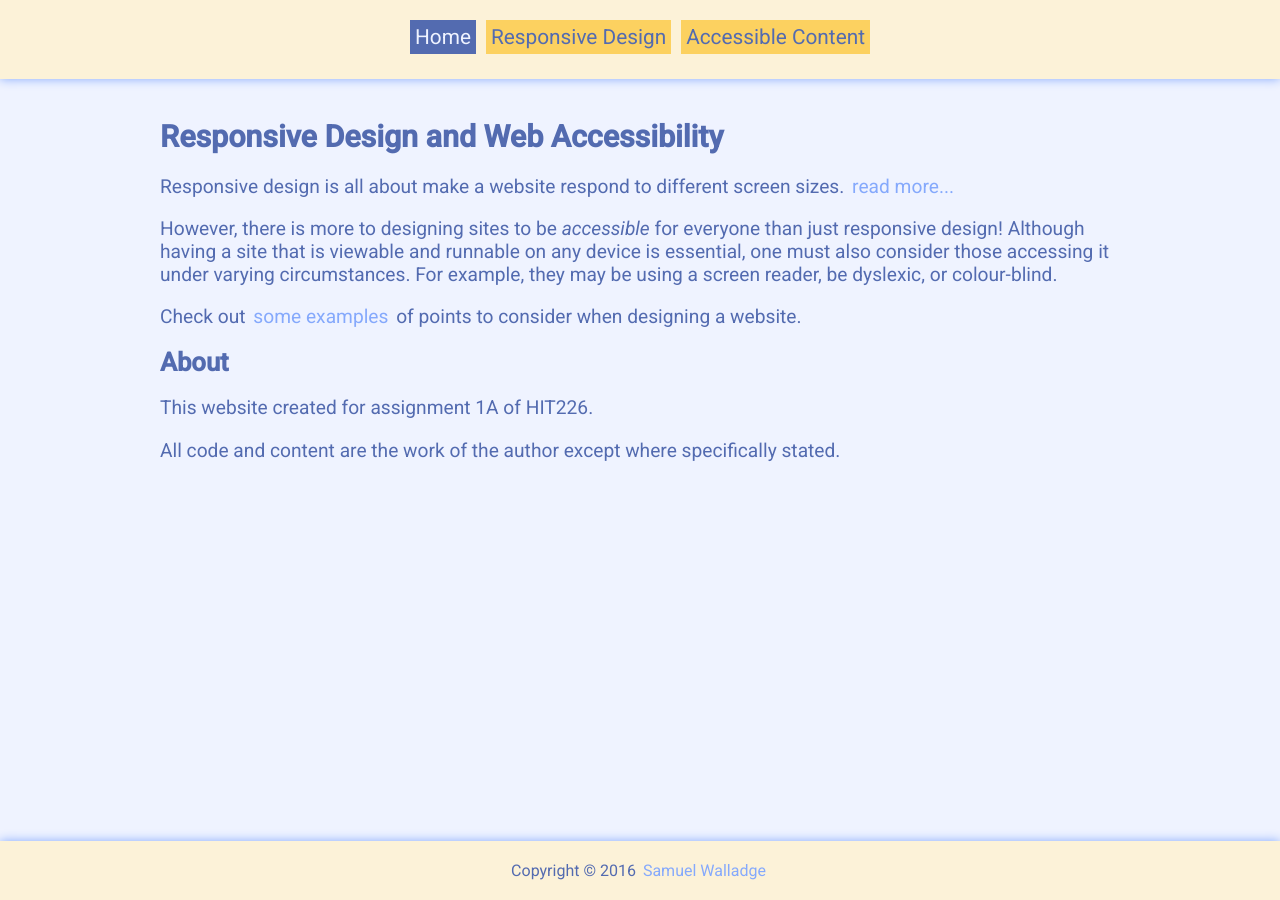
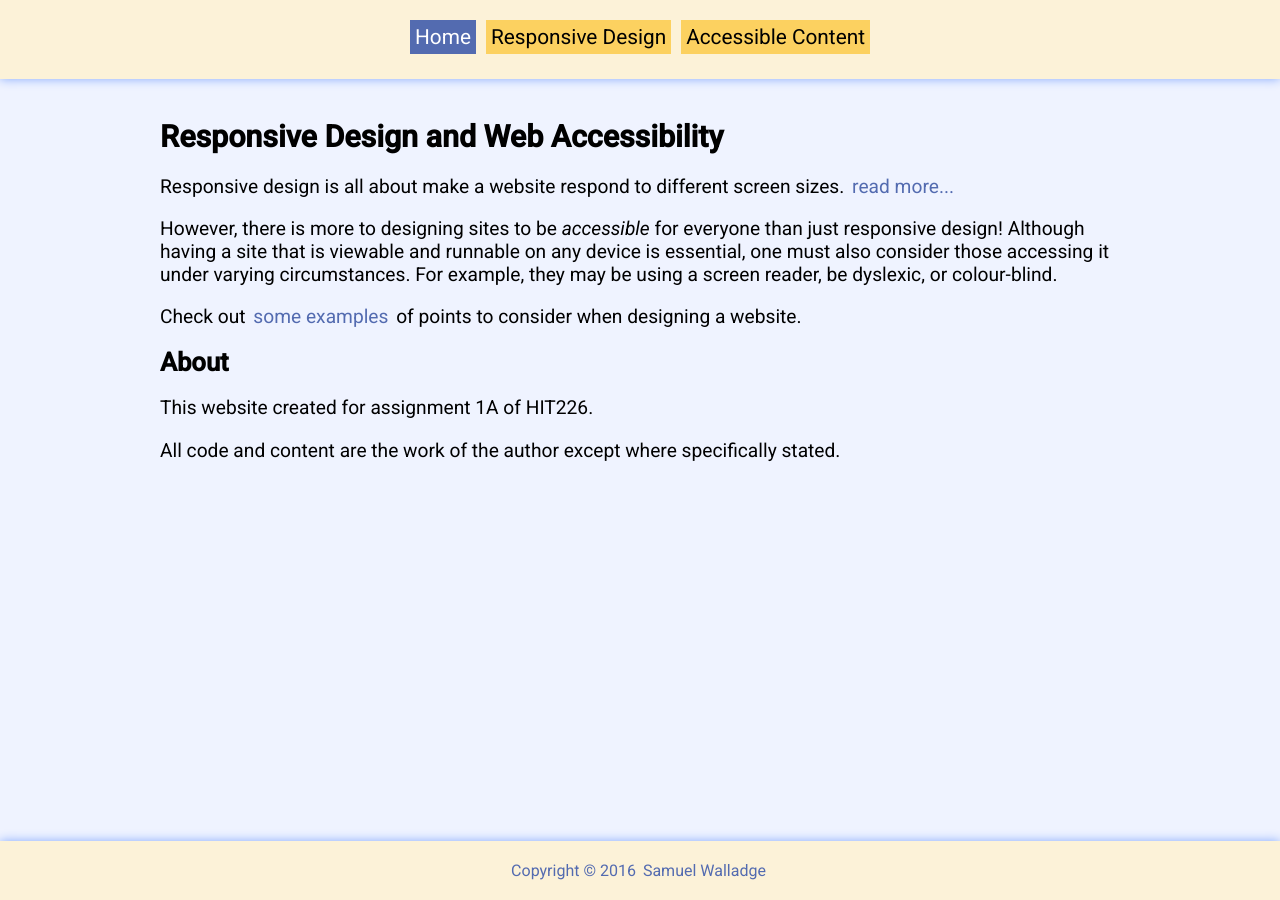
Before and after one commit to swalladge/hit226-a1, a Jekyll site: the page built from index.html, in a window 1280 px wide. Built offline with Jekyll 4.4.1, drawn with Linux system fonts in a browser that asks for light colours.

Commit message:
finalized (hopefully) colors

```diff
--- a/_sass/_elements.scss
+++ b/_sass/_elements.scss
@@ -2,8 +2,8 @@
 /* various smaller elements, one-off items, highlights, etc. */
 
 .highlight {
-  background-color: $color;
-  color: $background;
+  background-color: $color-a1;
+  color: $white-font-color;
 }
 
 .top-link {
@@ -23,13 +23,21 @@
 }
 
 a {
-  color: $color-a3;
+  color: $color-a1;
   text-decoration: none;
   padding: 3px;
 }
 
+.highlight a {
+  color: $color-a4;
+}
+
 a:active, a:hover {
-  background-color: $color-a4;
+  background-color: $color-a3;
+}
+
+.highlight a:active, .highlight a:hover {
+  background-color: $color-a3;
 }
 
 /* to ensure long urls (as in references) get forced line breaks and don't destroy page layout (source: https://perishablepress.com/wrapping-content/) */
--- a/_sass/_headerfooter.scss
+++ b/_sass/_headerfooter.scss
@@ -1,9 +1,13 @@
 
-/* Header */
+/* Header and footer base styles */
+footer, header {
+  box-shadow: 0 0 10px $shadow-color;
+  width: 100%;
+  text-align: center;
+  background-color: $color-a5;
+  color: $color-a1;
+}
 
-header {
-  box-shadow: 0 0 10px $shadow-color;
-}
 
 
 /* Navigation bar */
@@ -15,7 +19,7 @@ header {
 }
 
 .nav-item {
-  color: $color-a1;
+  color: $base-font-color;
   background-color: $color-a4;
   display: inline-block;
   text-decoration: none;
@@ -36,18 +40,9 @@ header {
 }
 
 
-/* Footer */
+/* Footer specific */
 
 footer {
-  width: 100%;
-  text-align: center;
-  clear: both;
-  box-shadow: 0 0 10px $shadow-color;
   padding-top: 20px;
   padding-bottom: 20px;
 }
-
-footer, header {
-  background-color: $color-a5;
-  color: $color-contrast;
-}
--- a/_sass/_layout.scss
+++ b/_sass/_layout.scss
@@ -8,7 +8,7 @@ html {
   font-size: 16px;
   font-weight: 400;
   background-color: $background;
-  color: $color;
+  color: $base-font-color;
 }
 
 body {
@@ -86,7 +86,7 @@ html, body {
   padding: 20px;
   // box-shadow: 0 0 10px $shadow-color;
   margin: 20px;
-  color: $color-a1;
+  color: $base-font-color;
   background-color: $color-a4;
 }
 
--- a/css/main.scss
+++ b/css/main.scss
@@ -25,8 +25,8 @@ $color: $color-a1;
 $background: $color-a2;
 $shadow-color: $color-a3;
 $highlight-color: $color-a4;
-$background-contrast: $color-a4;
-$color-contrast: $color-a1;
+$base-font-color: #000000;
+$white-font-color: #ffffff;
 
 /* import the webfont */
 @import url(https://fonts.googleapis.com/css?family=Roboto:400,400italic,500,500italic);
```
